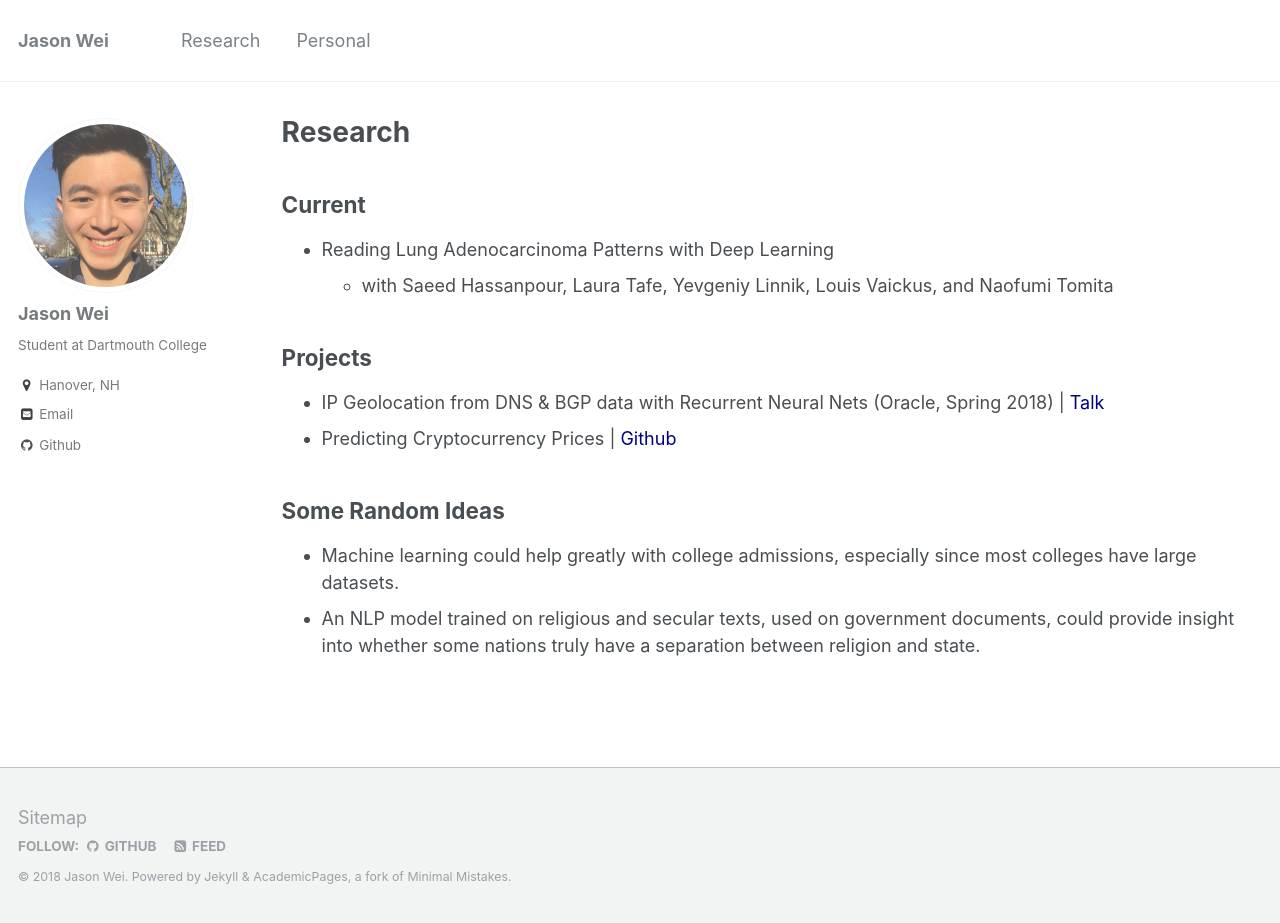
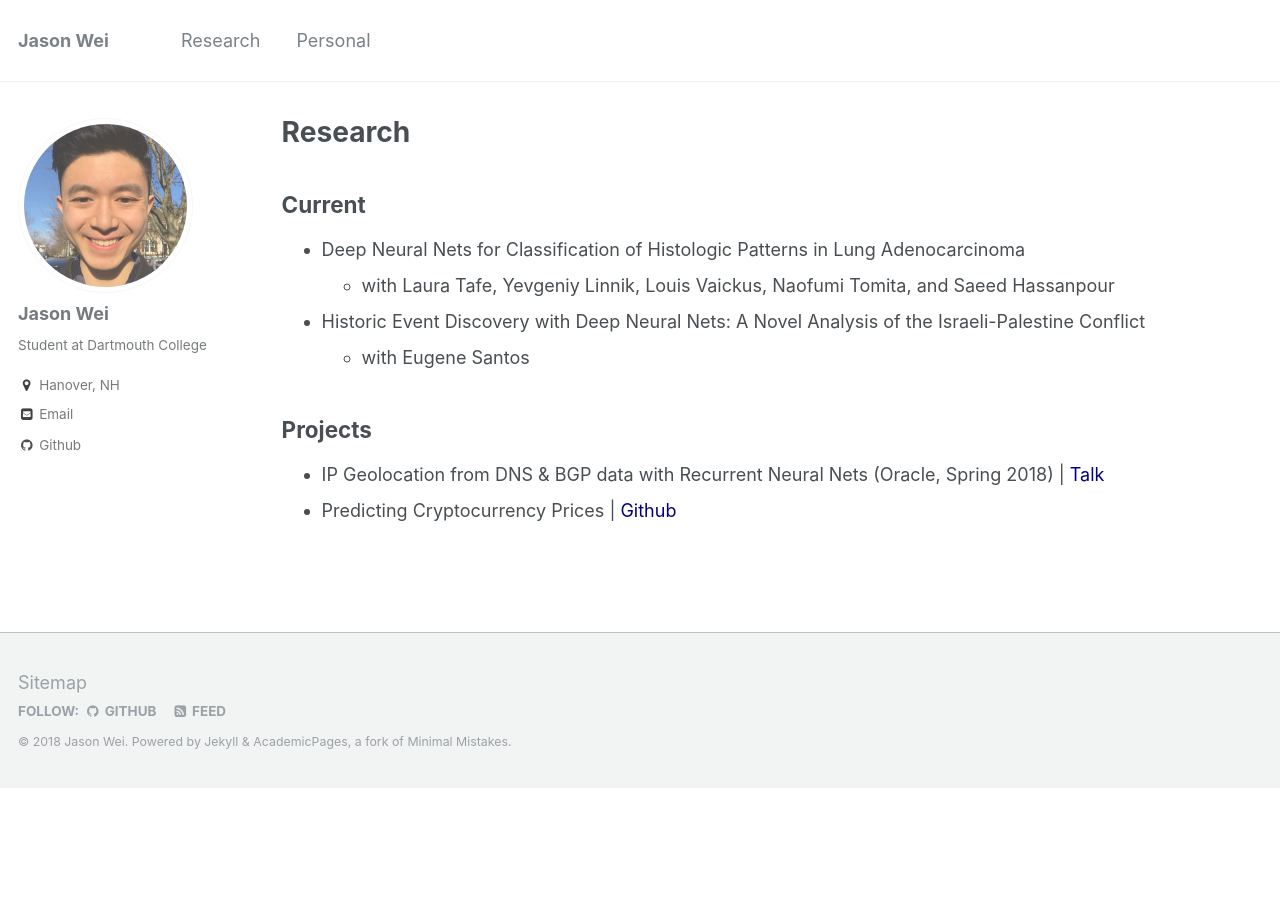
Before and after one commit to jasonwei20/jasonwei20.github.io, a Jekyll site: the page built from _pages/research.md, in a window 1280 px wide and 923 px high. Built offline with Jekyll 4.4.1, drawn with Linux system fonts in a browser that asks for light colours.

Commit message:
minor updates

```diff
--- a/_pages/research.md
+++ b/_pages/research.md
@@ -11,15 +11,14 @@ redirect_from:
 
 Current
 ------
-* Reading Lung Adenocarcinoma Patterns with Deep Learning
-    * with Saeed Hassanpour, Laura Tafe, Yevgeniy Linnik, Louis Vaickus, and Naofumi Tomita
+* Deep Neural Nets for Classification of Histologic Patterns in Lung Adenocarcinoma
+    * with Laura Tafe, Yevgeniy Linnik, Louis Vaickus, Naofumi Tomita, and Saeed Hassanpour
+
+* Historic Event Discovery with Deep Neural Nets: A Novel Analysis of the
+Israeli-Palestine Conflict
+	* with Eugene Santos
 
 Projects
 ------
 * IP Geolocation from DNS & BGP data with Recurrent Neural Nets (Oracle, Spring 2018) \| <a href="oracle.pdf" style="color:navy">Talk</a>
 * Predicting Cryptocurrency Prices \| <a href="https://github.com/jasonwei20/cryptocurrency-prediction" style="color:navy">Github</a>
-
-Some Random Ideas
-------
-* Machine learning could help greatly with college admissions, especially since most colleges have large datasets.
-* An NLP model trained on religious and secular texts, used on government documents, could provide insight into whether some nations truly have a separation between religion and state.
```
Also changed, not shown: _drafts/2018-12-10-blog-post-7.md (added, +47 -0 lines), _pages/about.md (+3 -3 lines), _pages/personal.html (+8 -6 lines), _posts/2018-06-08-blog-post-4.md (+1 -1 lines), _posts/2018-09-01-blog-post-6.md (+1 -1 lines), drafts/2018-08-25-blog-post-6.md (deleted, +0 -26 lines), 2 other files.
